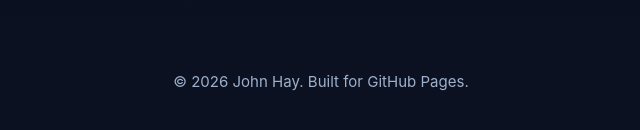
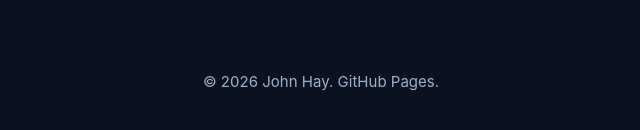
Before and after one commit to JohnWasHereSometimes/JohnWasHereSometimes.github.io, a plain HTML site: page index.html in a window 1280 px wide. Shown: the part 4103-4233 px from the top of the page, 319-959 px from the left. Drawn offline with Linux system fonts and the light colour scheme.

Commit message:
Update footer text for copyright notice

```diff
--- a/index.html
+++ b/index.html
@@ -595,7 +595,7 @@
 
   <footer>
     <div class="container">
-      <p>© 2026 John Hay. Built for GitHub Pages.</p>
+      <p>© 2026 John Hay. GitHub Pages.</p>
     </div>
   </footer>
 </body>
```
